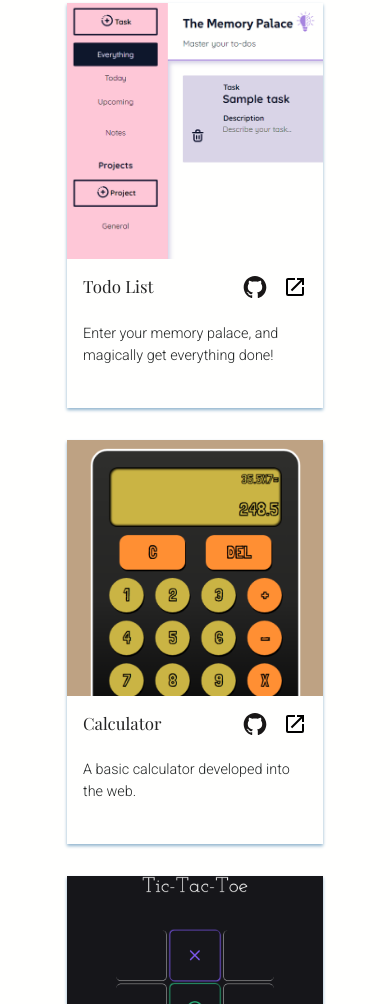
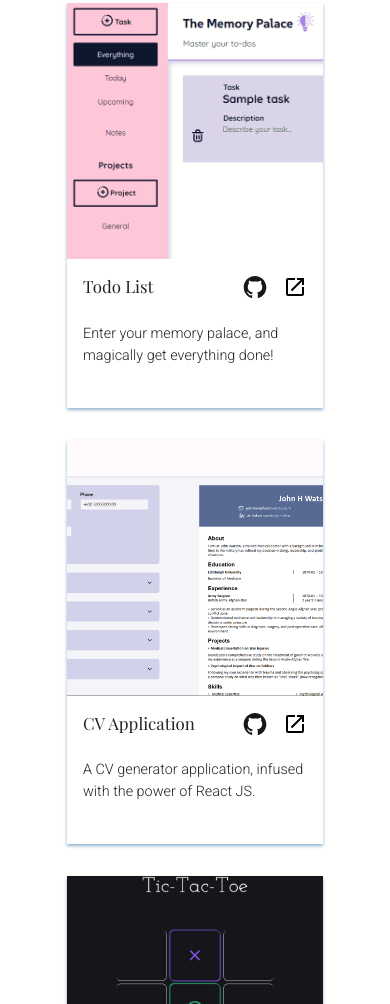
Before and after one commit to mell62/homepage, a website: page index.html in a window 390 px wide. Shown: the part 1698-2702 px from the top of the page. Drawn offline with nearby package versions, Linux system fonts and the light colour scheme; a web font is replaced by a local one.

Commit message:
Feat: Replace calculator project with new CV app project

```diff
--- a/index.html
+++ b/index.html
@@ -178,7 +178,7 @@
             </div>
             <div class="project-description">
               The classic game of battleship, computer-coded into digital
-              reality
+              reality.
             </div>
           </div>
         </div>
@@ -229,12 +229,12 @@
         <div class="project-4 project-card">
           <div class="project-4-img"></div>
           <div class="project-card-text-container">
-            <h3 class="project-name">Calculator</h3>
+            <h3 class="project-name">CV Application</h3>
             <div class="project-logos-container">
               <a
-                href="https://github.com/mell62/calculator"
+                href="https://github.com/mell62/cv-application"
                 target="_blank"
-                aria-label="Link to calculator GitHub repository"
+                aria-label="Link to CV application GitHub repository"
               >
                 <svg viewBox="0 0 128 128" class="github-logo project-logo">
                   <g fill="#181616">
@@ -250,9 +250,9 @@
                 </svg>
               </a>
               <a
-                href="https://mell62.github.io/calculator/"
+                href="https://make-a-mark.netlify.app/"
                 target="_blank"
-                aria-label="Link to calculator"
+                aria-label="Link to CV application"
               >
                 <svg
                   xmlns="http://www.w3.org/2000/svg"
@@ -266,7 +266,7 @@
               </a>
             </div>
             <div class="project-description">
-              A basic calculator developed into the web.
+              A CV generator application, infused with the power of React JS.
             </div>
           </div>
         </div>
--- a/style.css
+++ b/style.css
@@ -141,7 +141,7 @@ main {
 }
 
 .project-4-img {
-  background-image: url("./images/calculator.png");
+  background-image: url("./images/cv-application.png");
 }
 
 .project-5-img {
@@ -359,7 +359,7 @@ footer h1 {
   }
 
   .project-4-img {
-    background-image: url("./images/calculator-cropped.png");
+    background-image: url("./images/cv-application-cropped.png");
   }
 
   .project-5-img {
```
Also changed, not shown: images/cv-application-cropped.png (added), images/cv-application.png (added).
